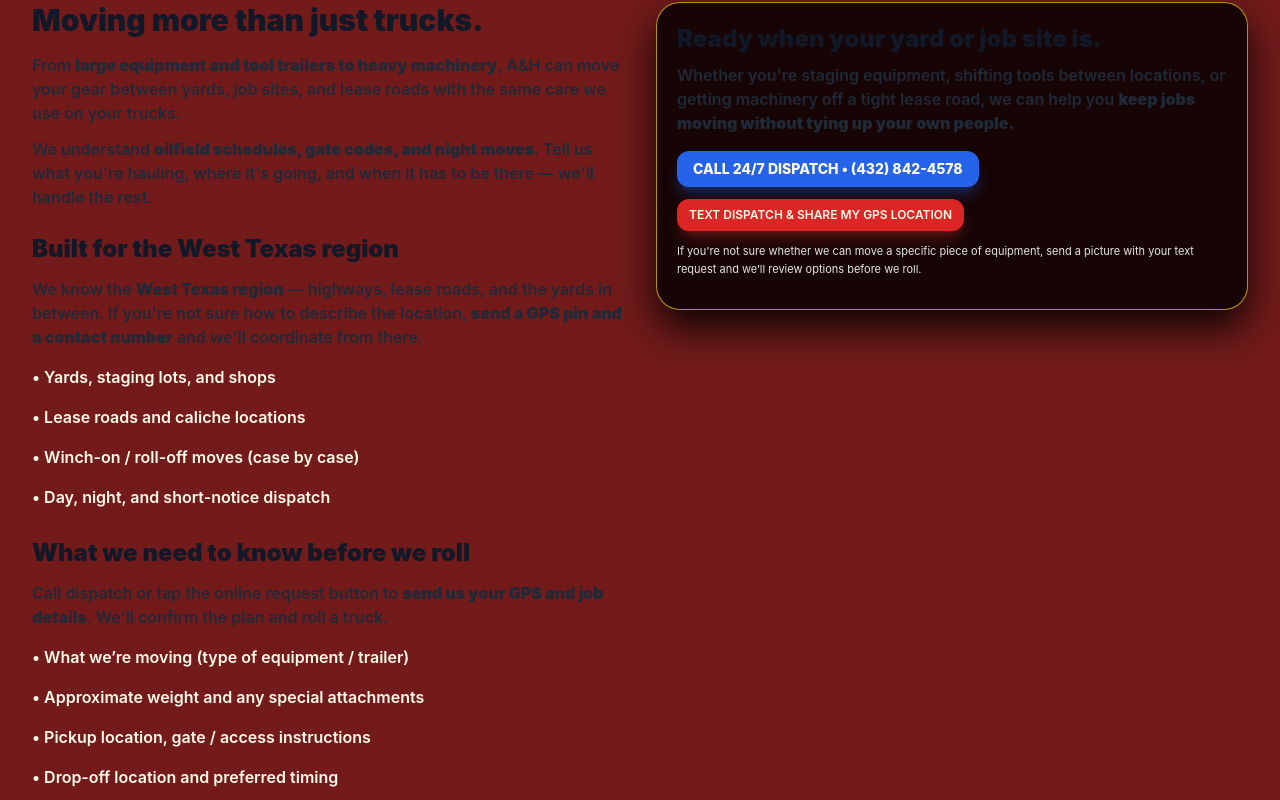
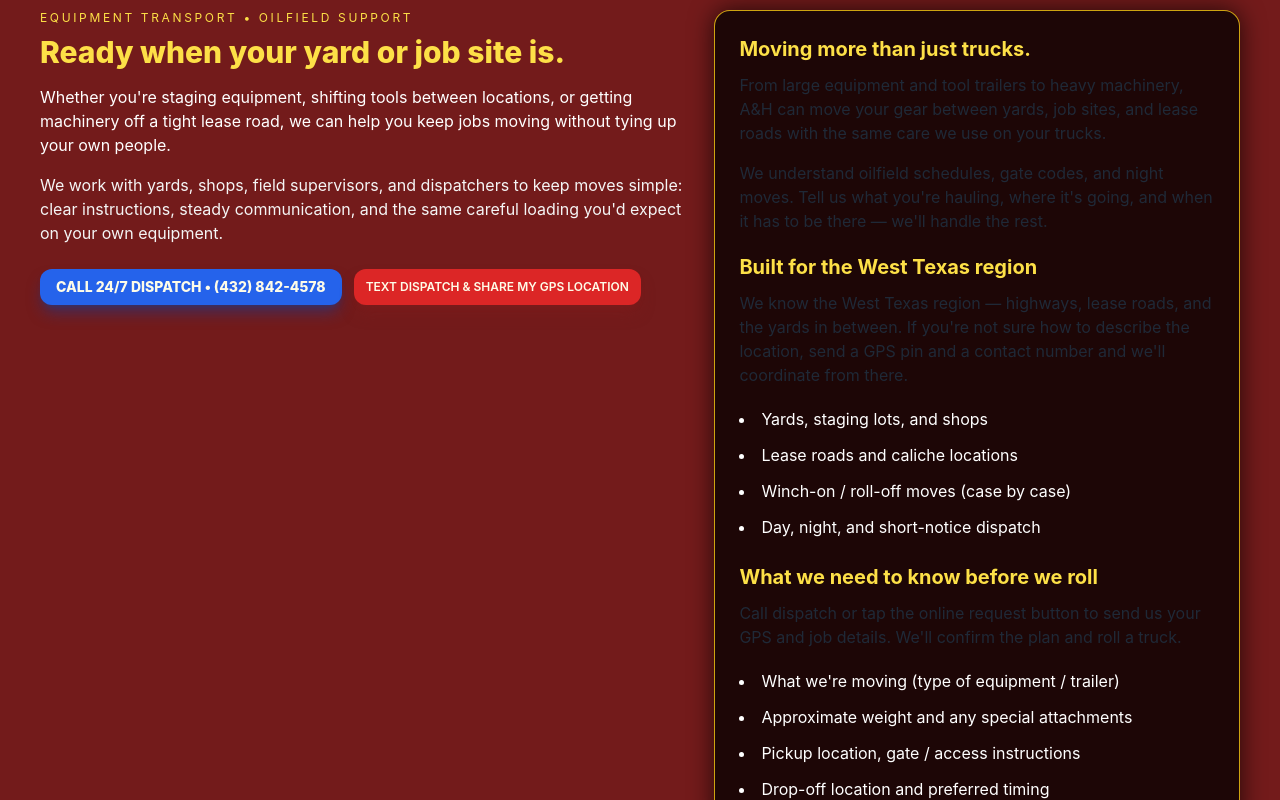
Before and after one commit to davidlibby1415-prog/A-H-Towing-and-Recovery, a Next.js app: page /equipment-transport in a window 1280 px wide. Shown: the part 620-1420 px from the top of the page. Built offline with nearby package versions, Linux system fonts and the light colour scheme.

Commit message:
Update page.jsx

```diff
--- a/app/equipment-transport/page.jsx
+++ b/app/equipment-transport/page.jsx
@@ -13,7 +13,7 @@ import {
 export const metadata = {
   title: "Equipment Transport | A & H Towing & Recovery",
   description:
-    "Large equipment, tool trailers, and heavy machinery moved safely around the West Texas region.",
+    "Large equipment, tool trailers, and heavy machinery moved safely across the West Texas region.",
 };
 
 export default function EquipmentTransportPage() {
@@ -22,128 +22,111 @@ export default function EquipmentTransportPage() {
       <SiteHeader />
 
       <main className="min-h-screen bg-neutral-950">
-        {/* HERO – glassy style with truckunit.mp4 */}
+        {/* HERO – uses truckunit.mp4 */}
         <BrandHero
           serviceTitle="Equipment Transport"
-          serviceSubtitle="Large equipment, tool trailers, and heavy machinery moved safely around the West Texas region."
+          serviceSubtitle="Large equipment, tool trailers, and heavy machinery moved safely across the West Texas region."
           heroVideoSrc="/Videos/truckunit.mp4"
         />
 
-        {/* MAIN CONTENT */}
-        <section className="py-8 bg-red-900/90 border-y border-black/40">
-          <div className="container max-w-7xl grid lg:grid-cols-2 gap-8 items-start">
-            {/* LEFT: Text content */}
-            <div className="space-y-6 text-amber-50">
-              {/* What we move */}
-              <div className="space-y-3">
-                <h2 className="text-2xl md:text-3xl font-black">
-                  Moving more than just trucks.
-                </h2>
-                <p className="text-sm md:text-base font-semibold">
-                  From{" "}
-                  <span className="font-black">
-                    large equipment and tool trailers to heavy machinery
-                  </span>
-                  , A&amp;H can move your gear between yards, job sites, and
-                  lease roads with the same care we use on your trucks.
-                </p>
-                <p className="text-sm md:text-base font-semibold">
-                  We understand{" "}
-                  <span className="font-black">
-                    oilfield schedules, gate codes, and night moves
-                  </span>
-                  . Tell us what you're hauling, where it's going, and when it
-                  has to be there — we&apos;ll handle the rest.
-                </p>
-              </div>
+        {/* MAIN CONTENT SECTION */}
+        <section className="py-10 bg-red-900/90 border-y border-black/60">
+          <div className="container max-w-7xl mx-auto px-4 md:px-6 grid lg:grid-cols-[minmax(0,1.1fr)_minmax(0,0.9fr)] gap-8 items-start">
+            {/* LEFT: Intro + short copy + CTAs */}
+            <div>
+              <p className="text-xs uppercase tracking-[0.22em] text-yellow-300 mb-2">
+                Equipment Transport • Oilfield Support
+              </p>
 
-              {/* Where we run */}
-              <div className="space-y-3">
-                <h3 className="text-xl md:text-2xl font-black">
-                  Built for the West Texas region
-                </h3>
-                <p className="text-sm md:text-base font-semibold">
-                  We know the{" "}
-                  <span className="font-black">West Texas region</span> —
-                  highways, lease roads, and the yards in between. If you&apos;re
-                  not sure how to describe the location,{" "}
-                  <span className="font-black">
-                    send a GPS pin and a contact number
-                  </span>{" "}
-                  and we&apos;ll coordinate from there.
-                </p>
-                <ul className="space-y-2 text-sm md:text-base font-semibold">
-                  <li>• Yards, staging lots, and shops</li>
-                  <li>• Lease roads and caliche locations</li>
-                  <li>• Winch-on / roll-off moves (case by case)</li>
-                  <li>• Day, night, and short-notice dispatch</li>
-                </ul>
-              </div>
+              <h2 className="text-2xl sm:text-3xl font-extrabold text-yellow-300">
+                Ready when your yard or job site is.
+              </h2>
 
-              {/* How to book */}
-              <div className="space-y-3">
-                <h3 className="text-xl md:text-2xl font-black">
-                  What we need to know before we roll
-                </h3>
-                <p className="text-sm md:text-base font-semibold">
-                  Call dispatch or tap the online request button to{" "}
-                  <span className="font-black">
-                    send us your GPS and job details
-                  </span>
-                  . We&apos;ll confirm the plan and roll a truck.
-                </p>
-                <ul className="space-y-2 text-sm md:text-base font-semibold">
-                  <li>• What we’re moving (type of equipment / trailer)</li>
-                  <li>• Approximate weight and any special attachments</li>
-                  <li>• Pickup location, gate / access instructions</li>
-                  <li>• Drop-off location and preferred timing</li>
-                </ul>
-              </div>
+              <p className="mt-3 text-sm sm:text-base leading-relaxed text-white">
+                Whether you're staging equipment, shifting tools between
+                locations, or getting machinery off a tight lease road, we can
+                help you keep jobs moving without tying up your own people.
+              </p>
 
-              {/* “While we’re there” box */}
-              <div className="rounded-2xl border border-yellow-400/80 bg-black/70 p-4 text-sm md:text-base font-semibold">
-                <h4 className="text-lg md:text-xl font-black mb-2 text-amber-300">
-                  While we’re on-site
-                </h4>
-                <ul className="space-y-1">
-                  <li>• Make sure paths are clear of loose tools and debris.</li>
-                  <li>
-                    • Have someone available who can answer quick questions
-                    about the load.
-                  </li>
-                  <li>
-                    • If you need multiple moves, let us know so we can plan
-                    extra time.
-                  </li>
-                </ul>
+              <p className="mt-4 text-sm sm:text-base leading-relaxed text-neutral-100">
+                We work with yards, shops, field supervisors, and dispatchers to
+                keep moves simple: clear instructions, steady communication, and
+                the same careful loading you'd expect on your own equipment.
+              </p>
+
+              <div className="mt-6 flex flex-wrap gap-3">
+                <PhoneCTA />
+                <TextCTA />
               </div>
             </div>
 
-            {/* RIGHT: Simple info + CTAs */}
-            <div className="space-y-6">
-              <div className="rounded-3xl border border-yellow-400/70 bg-black/80 p-5 text-amber-50 shadow-[0_18px_40px_rgba(0,0,0,0.9)]">
-                <h3 className="text-xl md:text-2xl font-black mb-2">
-                  Ready when your yard or job site is.
+            {/* RIGHT: Main info box with yellow headings + white body text */}
+            <div>
+              <div className="rounded-2xl border border-yellow-400/80 bg-black/75 px-5 py-5 sm:px-6 sm:py-6 text-sm sm:text-base leading-relaxed text-white shadow-[0_0_24px_rgba(0,0,0,0.7)]">
+                {/* Moving more than just trucks */}
+                <h3 className="text-lg sm:text-xl font-bold text-yellow-300">
+                  Moving more than just trucks.
                 </h3>
-                <p className="text-sm md:text-base font-semibold mb-4">
-                  Whether you&apos;re staging equipment, shifting tools between
-                  locations, or getting machinery off a tight lease road, we can
-                  help you{" "}
-                  <span className="font-black">
-                    keep jobs moving without tying up your own people.
-                  </span>
+                <p className="mt-2">
+                  From large equipment and tool trailers to heavy machinery,
+                  A&amp;H can move your gear between yards, job sites, and lease
+                  roads with the same care we use on your trucks.
+                </p>
+                <p className="mt-2">
+                  We understand oilfield schedules, gate codes, and night moves.
+                  Tell us what you're hauling, where it's going, and when it has
+                  to be there — we'll handle the rest.
                 </p>
 
-                <div className="flex flex-wrap gap-3 mt-3">
-                  <PhoneCTA />
-                  <TextCTA />
-                </div>
+                {/* Built for the West Texas region */}
+                <h3 className="mt-5 text-lg sm:text-xl font-bold text-yellow-300">
+                  Built for the West Texas region
+                </h3>
+                <p className="mt-2">
+                  We know the West Texas region — highways, lease roads, and the
+                  yards in between. If you're not sure how to describe the
+                  location, send a GPS pin and a contact number and we'll
+                  coordinate from there.
+                </p>
 
-                <p className="mt-3 text-[11px] text-neutral-200">
-                  If you&apos;re not sure whether we can move a specific piece
-                  of equipment, send a picture with your text request and we’ll
-                  review options before we roll.
+                <ul className="mt-2 space-y-1 list-disc list-inside">
+                  <li className="text-white">
+                    Yards, staging lots, and shops
+                  </li>
+                  <li className="text-white">
+                    Lease roads and caliche locations
+                  </li>
+                  <li className="text-white">
+                    Winch-on / roll-off moves (case by case)
+                  </li>
+                  <li className="text-white">
+                    Day, night, and short-notice dispatch
+                  </li>
+                </ul>
+
+                {/* What we need to know before we roll */}
+                <h3 className="mt-5 text-lg sm:text-xl font-bold text-yellow-300">
+                  What we need to know before we roll
+                </h3>
+                <p className="mt-2">
+                  Call dispatch or tap the online request button to send us your
+                  GPS and job details. We'll confirm the plan and roll a truck.
                 </p>
+
+                <ul className="mt-2 space-y-1 list-disc list-inside">
+                  <li className="text-white">
+                    What we're moving (type of equipment / trailer)
+                  </li>
+                  <li className="text-white">
+                    Approximate weight and any special attachments
+                  </li>
+                  <li className="text-white">
+                    Pickup location, gate / access instructions
+                  </li>
+                  <li className="text-white">
+                    Drop-off location and preferred timing
+                  </li>
+                </ul>
               </div>
             </div>
           </div>
@@ -151,9 +134,9 @@ export default function EquipmentTransportPage() {
 
         {/* PAYMENT BAR */}
         <WeAcceptBar />
+
+        <SiteFooter />
       </main>
-
-      <SiteFooter />
     </>
   );
 }
```
